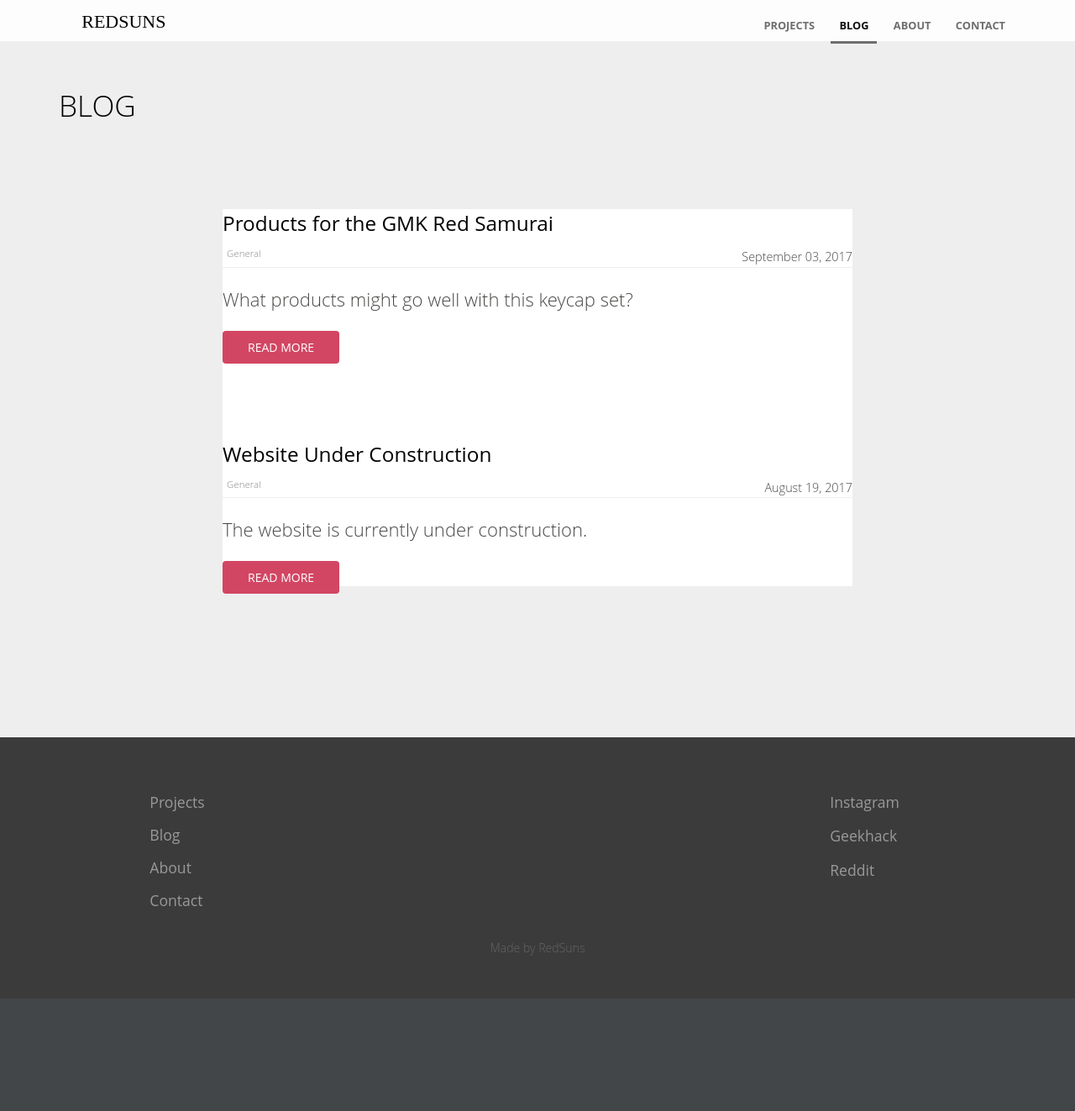
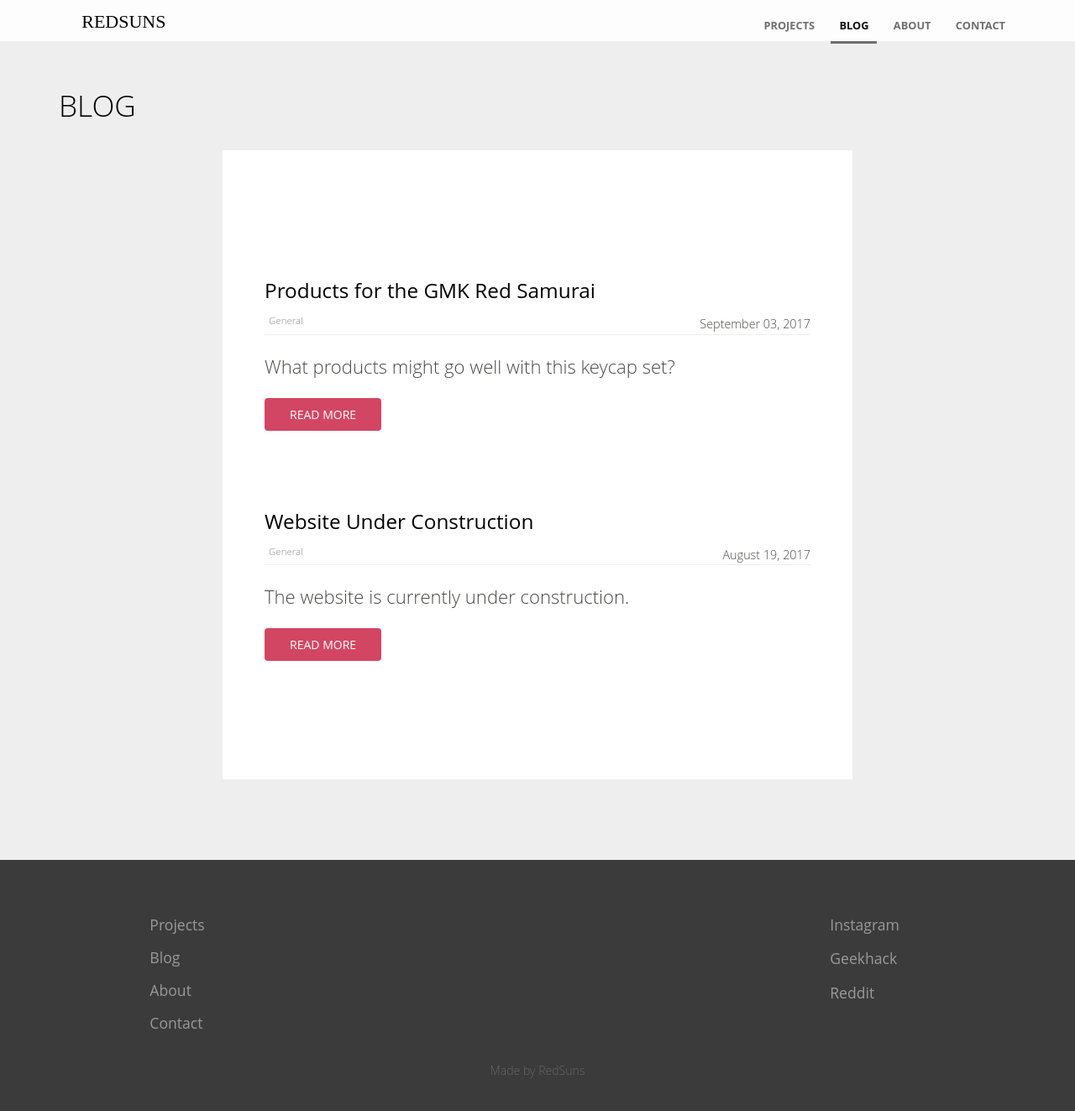
Before and after one commit to RedSunsRMK/redsunsrmk.github.io, a Jekyll site: the page built from blog/index.html, in a window 1280 px wide and 1335 px high. Shown: the top 1323 px of the window at 84% size. Built offline with Jekyll 4.4.1, drawn with Linux system fonts in a browser that asks for light colours; the list of posts is cut into pages by our own code.

Commit message:
Update blog.scss

```diff
--- a/_sass/blog.scss
+++ b/_sass/blog.scss
@@ -1,7 +1,7 @@
 .blog-posts {
 	background: #fff;
 	list-style: none;
-	padding: 0;
+	padding: 50px;
 
 	li {
 		margin: 100px 0;
```
